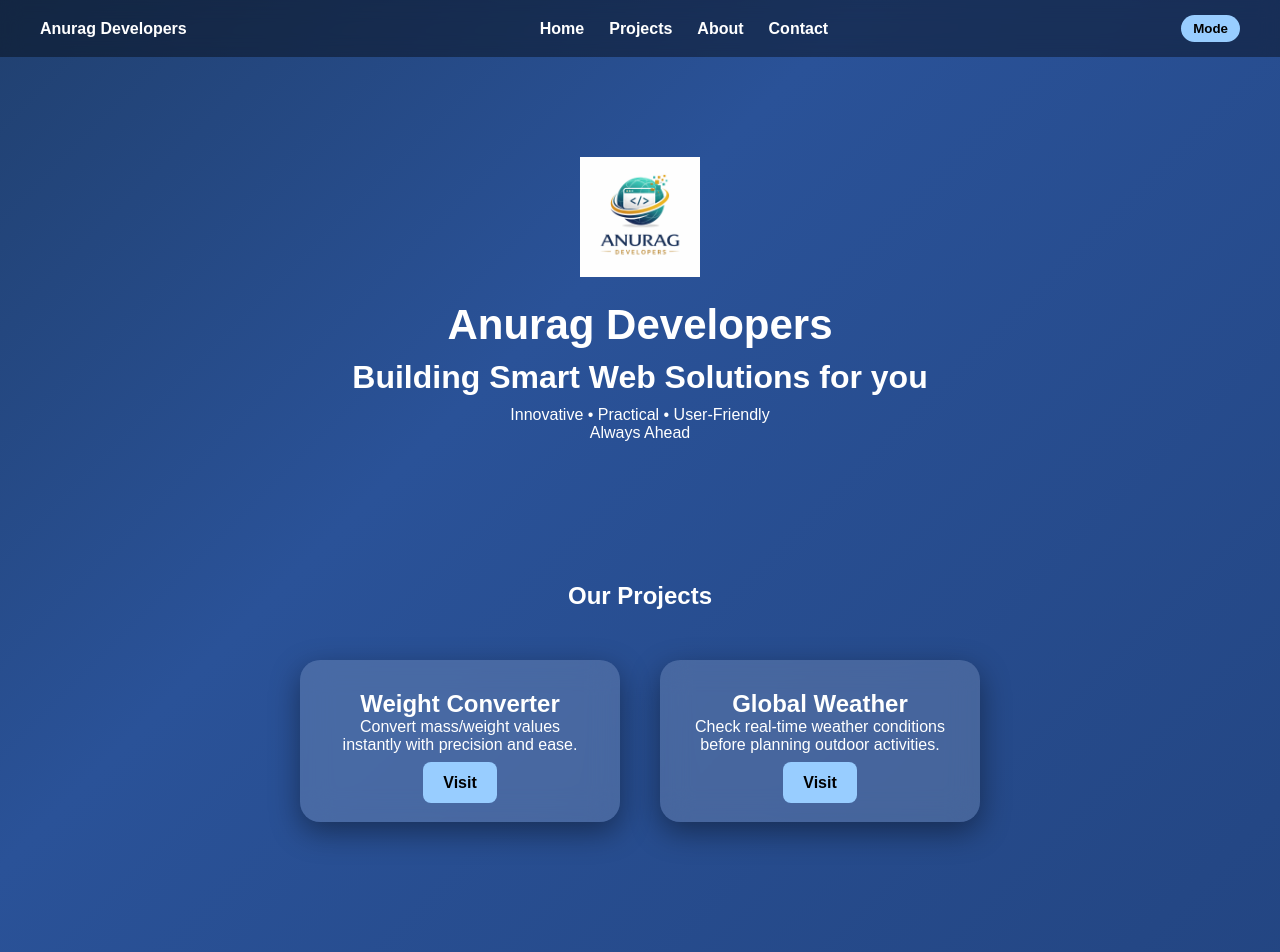
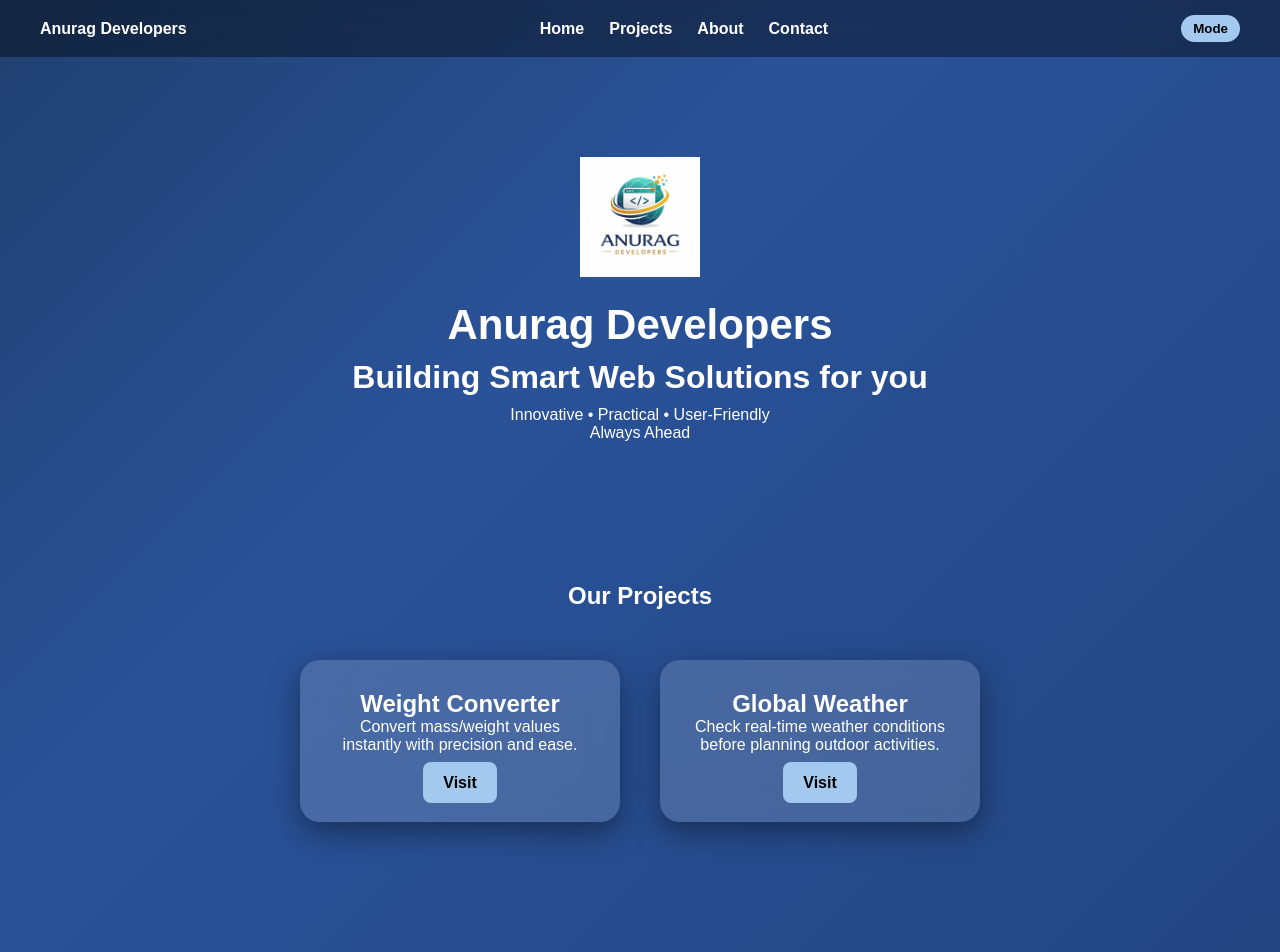
Before and after one commit to Anurag666786/anurag-developers-backend, a website: page public/index.html in a window 1280 px wide. Shown: the top 952 px of the page. Drawn offline with Linux system fonts and the light colour scheme.

Commit message:
Updated Frontend

```diff
--- a/public/index.html
+++ b/public/index.html
@@ -65,11 +65,11 @@ nav a {
 }
 
 nav a:hover {
-    color: #98cdff;
+    color: #a3caee;
 }
 
 .toggle-btn, .menu-btn {
-    background: #98cdff;
+    background: #a3caee;
     border: none;
     padding: 6px 12px;
     border-radius: 20px;
@@ -164,7 +164,7 @@ section {
 
 .btn {
     text-decoration: none;
-    background: #98cdff;
+    background: #a3caee;
     color: black;
     padding: 12px 20px;
     border-radius: 8px;
@@ -201,7 +201,7 @@ button {
     padding: 12px;
     border-radius: 8px;
     border: none;
-    background: #98cdff;
+    background: #a3caee;
     font-weight: bold;
     cursor: pointer;
 }
```
